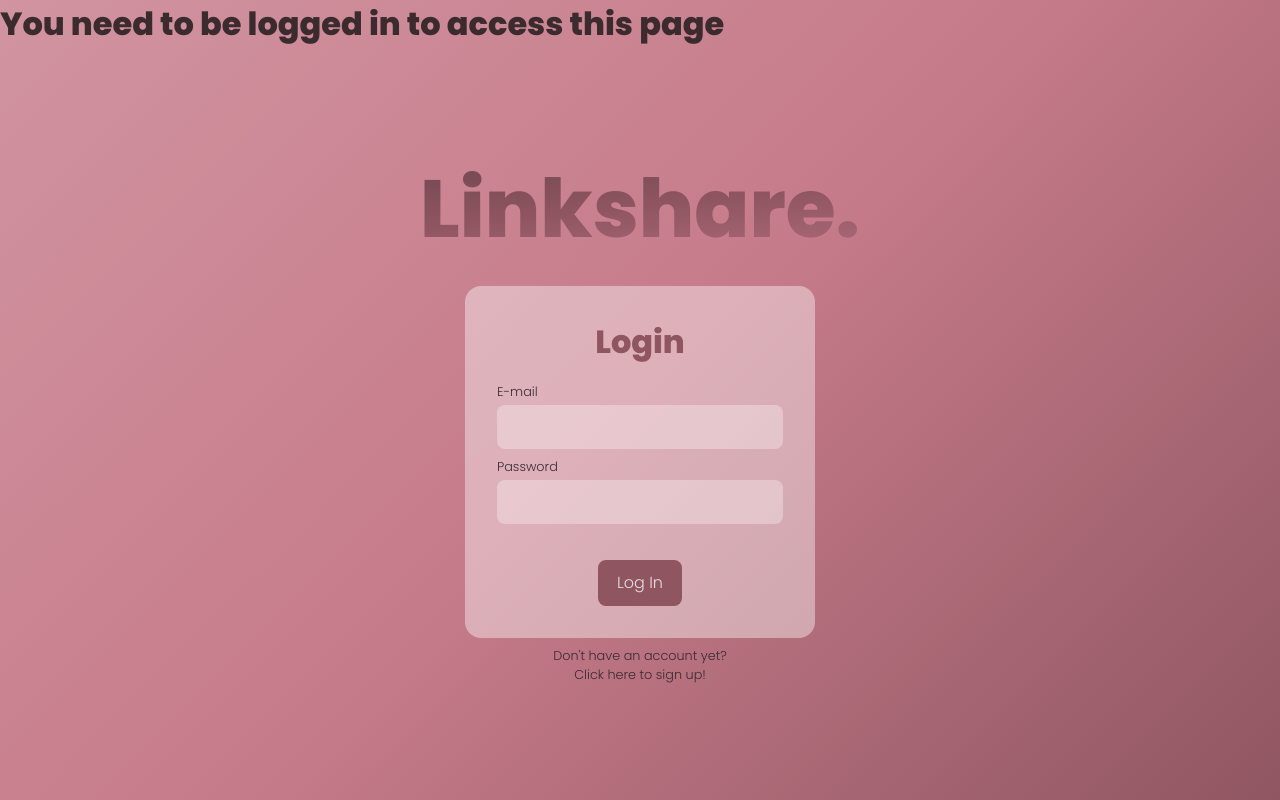
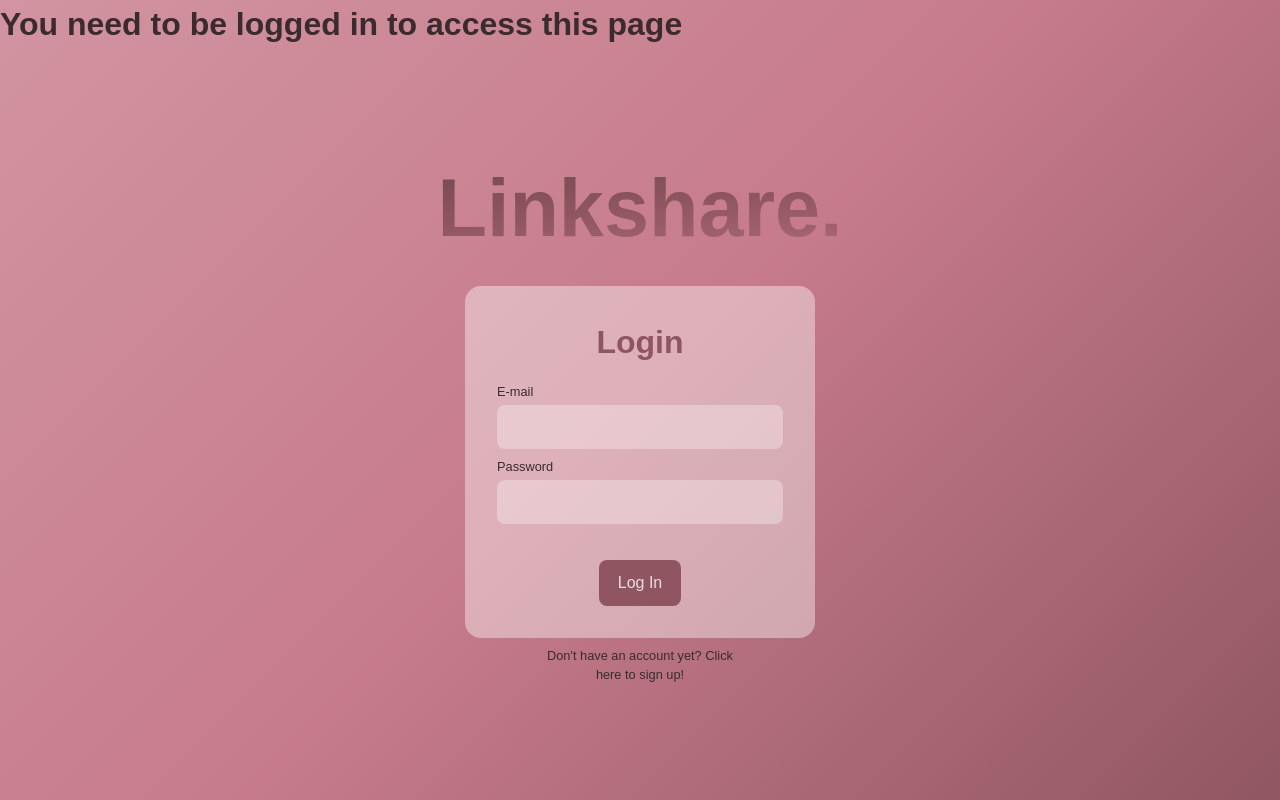
Before and after one commit to MatildaMared/linkshare, a React (Vite) app in the folder client/: page / in a window 1280 px wide. Built offline with nearby package versions, Linux system fonts and the light colour scheme.

Commit message:
import global css variables

```diff
--- a/client/index.html
+++ b/client/index.html
@@ -6,8 +6,10 @@
 		<title>Linkshare 👩‍💻</title>
 		<link rel="preconnect" href="https://fonts.googleapis.com" />
 		<link rel="preconnect" href="https://fonts.gstatic.com" crossorigin />
+		<link rel="preconnect" href="https://fonts.googleapis.com" />
+		<link rel="preconnect" href="https://fonts.gstatic.com" crossorigin />
 		<link
-			href="https://fonts.googleapis.com/css2?family=Poppins:wght@100;200;300;400;500;600;700;800;900&display=swap"
+			href="https://fonts.googleapis.com/css2?family=Fira+Mono:wght@400;500;700&family=Inter:wght@100;200;300;400;500;600;700;800;900&display=swap"
 			rel="stylesheet"
 		/>
 	</head>
--- a/client/src/main.jsx
+++ b/client/src/main.jsx
@@ -2,11 +2,13 @@ import React from "react";
 import ReactDOM from "react-dom";
 import App from "./App";
 import GlobalStyles from "./styling/GlobalStyles";
+import Variables from "./styling/Variables";
 
 ReactDOM.render(
 	<React.StrictMode>
 		<App />
 		<GlobalStyles />
+		<Variables />
 	</React.StrictMode>,
 	document.getElementById("root")
 );
--- a/client/src/styling/GlobalStyles.jsx
+++ b/client/src/styling/GlobalStyles.js
@@ -2,31 +2,6 @@ import React from "react";
 import { createGlobalStyle } from "styled-components";
 
 export default createGlobalStyle`
-:root {
-  --font-primary: "Poppins", sans-serif;
-
-  --font-size-small: 0.8rem;
-
-  --max-width: 1300px;
-
-  --rounded-small: 4px;
-  --rounded-medium: 8px;
-  --rounded-large: 16px;
-
-  --color-primary-lightest: hsla(21, 100%, 85%, 1);
-  --color-primary-light: hsla(348, 40%, 70%, 1);
-  --color-primary: hsla(348, 40%, 63%, 1);
-  --color-primary-dark: hsla(348, 25%, 45%, 1);
-  --color-dark: hsla(348, 20%, 30%, 1);
-  --color-black: hsla(348, 15%, 20%, 1);
-
-  --shadow-color: hsla(348, 35%, 20%, .06);
-  --shadow: 1px 2px 2px var(--shadow-color), 2px 4px 4px var(--shadow-color),
-		4px 8px 8px var(--shadow-color), 8px 16px 16px var(--shadow-color),
-		16px 32px 32px var(--shadow-color);
-
-  --gradient-bottom-right: linear-gradient(135deg, var(--color-primary-light), var(--color-primary), var(--color-primary-dark));
-}
 
 html {
   font-family: var(--font-primary);
--- /dev/null
+++ b/client/src/styling/Variables.js
@@ -0,0 +1,34 @@
+import React from "react";
+import { createGlobalStyle } from "styled-components";
+
+export default createGlobalStyle`
+:root {
+  --font-primary: "Poppins", sans-serif;
+
+  --font-size-small: 0.8rem;
+
+  --max-width: 1300px;
+
+  --rounded-small: 4px;
+  --rounded-medium: 8px;
+  --rounded-large: 16px;
+
+  --color-background: hsla(0, 0%, 10%, 1);
+  --color-text: hsla(0, 0%, 90%, 1);
+
+  --color-primary-lightest: hsla(21, 100%, 85%, 1);
+  --color-primary-light: hsla(348, 40%, 70%, 1);
+  --color-primary: hsla(348, 40%, 63%, 1);
+  --color-primary-dark: hsla(348, 25%, 45%, 1);
+  --color-dark: hsla(348, 20%, 30%, 1);
+  --color-black: hsla(348, 15%, 20%, 1);
+
+  --shadow-color: hsla(348, 35%, 20%, .06);
+  --shadow: 1px 2px 2px var(--shadow-color), 2px 4px 4px var(--shadow-color),
+		4px 8px 8px var(--shadow-color), 8px 16px 16px var(--shadow-color),
+		16px 32px 32px var(--shadow-color);
+
+  --gradient-bottom-right: linear-gradient(135deg, var(--color-primary-light), var(--color-primary), var(--color-primary-dark));
+}
+
+`;
```
Also changed, not shown: package.json (line endings or trailing spaces).
